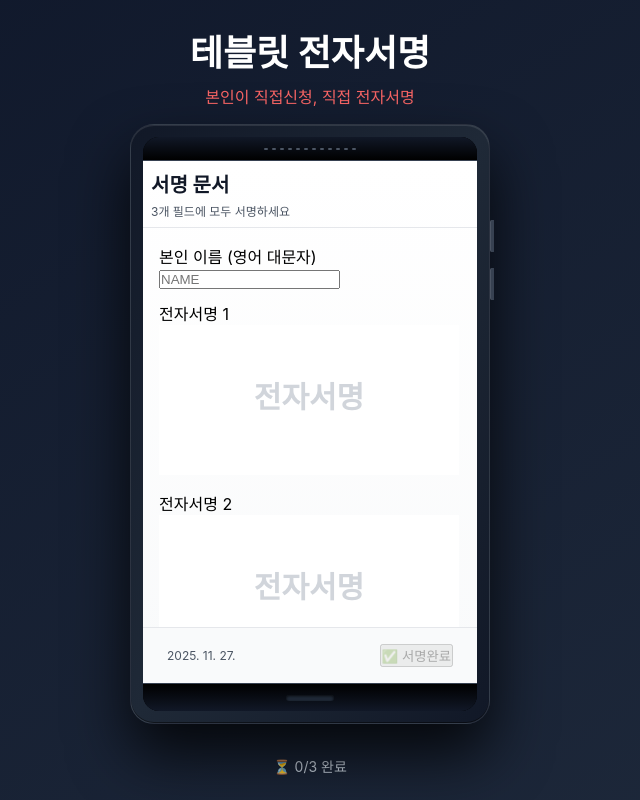
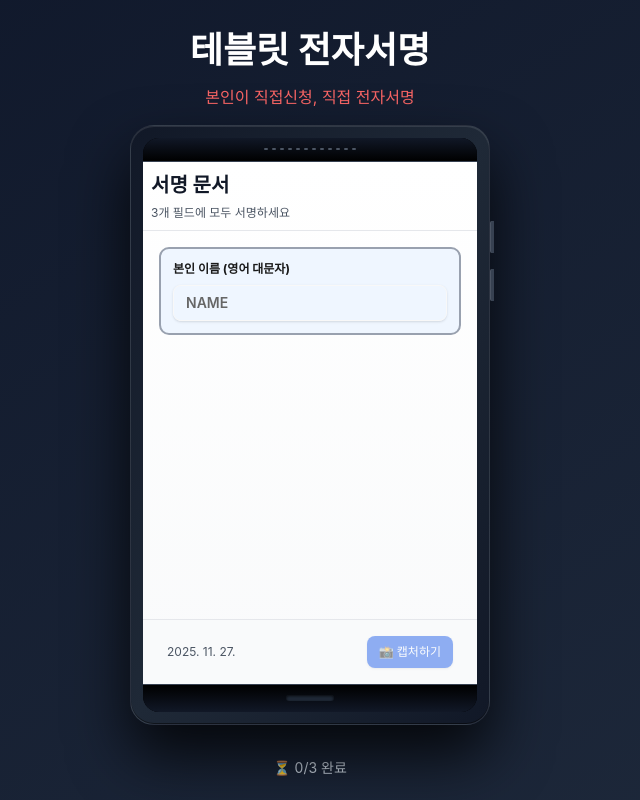
Before and after one commit to rlagnswo0505/signature-project, a React (Vite) app: page / in a window 1280 px wide. Shown: the whole page, without its empty margins (330-970 px from the left). Built offline with nearby package versions, Linux system fonts and the light colour scheme.

Commit message:
Fix: html2canvas oklch 색상 파싱 오류 해결

```diff
--- a/src/App.tsx
+++ b/src/App.tsx
@@ -37,6 +37,30 @@ function App() {
         scale: 2,
         useCORS: true,
         allowTaint: true,
+        ignoreElements: (element) => {
+          // oklch를 사용하는 요소 무시
+          const computedStyle = window.getComputedStyle(element);
+          return computedStyle.color?.includes('oklch') || computedStyle.backgroundColor?.includes('oklch');
+        },
+        onclone: (clonedDoc) => {
+          // 클론된 문서에서 oklch 색상을 rgb로 변환
+          const allElements = clonedDoc.querySelectorAll('*');
+          allElements.forEach((el) => {
+            const htmlEl = el as HTMLElement;
+            const computedStyle = window.getComputedStyle(el);
+
+            // oklch를 사용하는 경우 fallback 색상 설정
+            if (computedStyle.color?.includes('oklch')) {
+              htmlEl.style.color = '#1a1a1a';
+            }
+            if (computedStyle.backgroundColor?.includes('oklch')) {
+              htmlEl.style.backgroundColor = '#ffffff';
+            }
+            if (computedStyle.borderColor?.includes('oklch')) {
+              htmlEl.style.borderColor = '#e0e0e0';
+            }
+          });
+        },
       });
 
       const link = document.createElement('a');
--- a/src/components/signature-canvas.tsx
+++ b/src/components/signature-canvas.tsx
@@ -109,19 +109,25 @@ export function SignatureCanvas({ label, onSignatureChange, name }: SignatureCan
     ctx.closePath();
     setIsDrawing(false);
 
+    // 실제로 그린 선이 있는지 확인 (검은색 선만 카운트)
     const imageData = ctx.getImageData(0, 0, canvas.width, canvas.height);
     const data = imageData.data;
-    let hasSomething = false;
+    let hasDrawing = false;
 
     for (let i = 0; i < data.length; i += 4) {
-      // 배경색(흰색)이 아닌 픽셀이 있는지 확인
-      if (data[i] < 250 || data[i + 1] < 250 || data[i + 2] < 250) {
-        hasSomething = true;
+      const r = data[i];
+      const g = data[i + 1];
+      const b = data[i + 2];
+
+      // 검은색에 가까운 픽셀만 체크 (실제 그린 선)
+      // placeholder 회색(#d1d5db = rgb(209, 213, 219))은 제외
+      if (r < 100 && g < 100 && b < 100) {
+        hasDrawing = true;
         break;
       }
     }
 
-    if (hasSomething && !isSigned) {
+    if (hasDrawing && !isSigned) {
       setIsSigned(true);
       onSignatureChange(true);
     }
@@ -176,7 +182,7 @@ export function SignatureCanvas({ label, onSignatureChange, name }: SignatureCan
         onTouchStart={startDrawing}
         onTouchMove={draw}
         onTouchEnd={stopDrawing}
-        className="w-full h-20 rounded-lg cursor-crosshair touch-none transition-colors border-[3px]"
+        className="w-full h-40 rounded-lg cursor-crosshair touch-none transition-colors border-[2px]"
         style={{
           touchAction: 'none',
           borderColor: '#9ca3af',
@@ -184,7 +190,7 @@ export function SignatureCanvas({ label, onSignatureChange, name }: SignatureCan
         }}
       />
       {isSigned && (
-        <Button variant="link" onClick={clearSignature} className="text-xs h-auto p-0 text-red-600 hover:text-red-700 justify-start">
+        <Button variant="destructive" size="sm" onClick={clearSignature} className="text-xs">
           삭제
         </Button>
       )}
--- a/src/components/tablet-mockup.tsx
+++ b/src/components/tablet-mockup.tsx
@@ -18,6 +18,12 @@ interface TabletMockupProps {
 export function TabletMockup({ signatures, onSignatureChange, onCapture, isAllSigned }: TabletMockupProps) {
   const mockupRef = useRef<HTMLDivElement>(null);
   const [name, setName] = useState('');
+  const [answers, setAnswers] = useState({
+    question1: null as boolean | null,
+    question2: null as boolean | null,
+    question3: null as boolean | null,
+    question4: null as boolean | null,
+  });
 
   const handleNameChange = (e: React.ChangeEvent<HTMLInputElement>) => {
     // 영어 대문자만 허용
@@ -25,7 +31,36 @@ export function TabletMockup({ signatures, onSignatureChange, onCapture, isAllSi
     setName(value);
   };
 
+  const handleAnswerChange = (question: string, answer: boolean) => {
+    setAnswers((prev) => ({
+      ...prev,
+      [question]: answer,
+    }));
+  };
+
+  // 모든 질문에 정답으로 답했는지 확인
+  const allQuestionsCorrect = answers.question1 === true && answers.question2 === false && answers.question3 === true && answers.question4 === true;
+
   const handleCapture = () => {
+    // 질문 검증
+    if (answers.question1 !== true) {
+      alert('❌ 본인이 직접 태블릿으로 작성하고 서명해야 합니다.');
+      return;
+    }
+    if (answers.question2 !== false) {
+      alert('❌ 선물을 받으신 경우 카드 발급이 불가능합니다.');
+      return;
+    }
+    if (answers.question3 !== true) {
+      alert('❌ 자택주소를 다시 확인해주세요.');
+      return;
+    }
+    if (answers.question4 !== true) {
+      alert('❌ 결제일이 13일이 맞는지 확인해주세요.');
+      return;
+    }
+
+    // 모든 검증 통과 시 캡처
     if (mockupRef.current) {
       onCapture(mockupRef.current);
     }
@@ -95,16 +130,82 @@ export function TabletMockup({ signatures, onSignatureChange, onCapture, isAllSi
                     <Input id="name" type="text" value={name} onChange={handleNameChange} placeholder="NAME" className="text-sm font-semibold uppercase" />
                   </div>
 
-                  <SignatureCanvas label="전자서명 1" onSignatureChange={(val) => onSignatureChange('signer1', val)} name={name} />
-                  <SignatureCanvas label="전자서명 2" onSignatureChange={(val) => onSignatureChange('signer2', val)} name={name} />
-                  <SignatureCanvas label="전자서명 3" onSignatureChange={(val) => onSignatureChange('signer3', val)} name={name} />
+                  {/* 이름 입력 후에만 질문과 서명란 표시 */}
+                  {name.trim() && (
+                    <>
+                      {/* 고객 확인 질문 */}
+                      <div className="flex flex-col gap-3 p-3 border-2 border-orange-400 rounded-lg bg-yellow-50">
+                        <div className="text-xs font-bold text-red-600 leading-relaxed">
+                          모든 항목을 읽고 태블릿 전자 서명을 해주세요.
+                          <br />
+                          심사 대답에 잘못 대답 시 카드발급이 취소될 수 있습니다.
+                        </div>
+
+                        {/* 질문 1 */}
+                        <div className="flex flex-col gap-1">
+                          <Label className="text-xs font-semibold">1. 본인이 직접 태블릿으로 작성하고 서명했나요?</Label>
+                          <div className="flex gap-2">
+                            <Button size="sm" variant={answers.question1 === true ? 'default' : 'outline'} onClick={() => handleAnswerChange('question1', true)} className="text-xs flex-1">
+                              예 ✓
+                            </Button>
+                            <Button size="sm" variant={answers.question1 === false ? 'default' : 'outline'} onClick={() => handleAnswerChange('question1', false)} className="text-xs flex-1">
+                              아니요
+                            </Button>
+                          </div>
+                        </div>
+
+                        {/* 질문 2 */}
+                        <div className="flex flex-col gap-1">
+                          <Label className="text-xs font-semibold">2. 선물을 받은 적 있나요?</Label>
+                          <div className="flex gap-2">
+                            <Button size="sm" variant={answers.question2 === true ? 'default' : 'outline'} onClick={() => handleAnswerChange('question2', true)} className="text-xs flex-1">
+                              예
+                            </Button>
+                            <Button size="sm" variant={answers.question2 === false ? 'default' : 'outline'} onClick={() => handleAnswerChange('question2', false)} className="text-xs flex-1">
+                              아니요 ✓
+                            </Button>
+                          </div>
+                        </div>
+
+                        {/* 질문 3 */}
+                        <div className="flex flex-col gap-1">
+                          <Label className="text-xs font-semibold">3. 자택주소가 부평구 광장로 16 1층 10호 미얀골 맞나요?</Label>
+                          <div className="flex gap-2">
+                            <Button size="sm" variant={answers.question3 === true ? 'default' : 'outline'} onClick={() => handleAnswerChange('question3', true)} className="text-xs flex-1">
+                              예 ✓
+                            </Button>
+                            <Button size="sm" variant={answers.question3 === false ? 'default' : 'outline'} onClick={() => handleAnswerChange('question3', false)} className="text-xs flex-1">
+                              아니요
+                            </Button>
+                          </div>
+                        </div>
+
+                        {/* 질문 4 */}
+                        <div className="flex flex-col gap-1">
+                          <Label className="text-xs font-semibold">4. 결제일이 13일 맞나요?</Label>
+                          <div className="flex gap-2">
+                            <Button size="sm" variant={answers.question4 === true ? 'default' : 'outline'} onClick={() => handleAnswerChange('question4', true)} className="text-xs flex-1">
+                              예 (13일) ✓
+                            </Button>
+                            <Button size="sm" variant={answers.question4 === false ? 'default' : 'outline'} onClick={() => handleAnswerChange('question4', false)} className="text-xs flex-1">
+                              아니요
+                            </Button>
+                          </div>
+                        </div>
+                      </div>
+
+                      <SignatureCanvas label="전자서명 1" onSignatureChange={(val) => onSignatureChange('signer1', val)} name={name} />
+                      <SignatureCanvas label="전자서명 2" onSignatureChange={(val) => onSignatureChange('signer2', val)} name={name} />
+                      <SignatureCanvas label="전자서명 3" onSignatureChange={(val) => onSignatureChange('signer3', val)} name={name} />
+                    </>
+                  )}
                 </div>
 
                 {/* 푸터 */}
                 <div style={{ padding: '1rem 1.5rem', borderTop: '1px solid #e5e7eb', backgroundColor: '#f9fafb', display: 'flex', alignItems: 'center', justifyContent: 'space-between', gap: '0.5rem' }}>
                   <p style={{ fontSize: '0.75rem', color: '#4b5563' }}>{new Date().toLocaleDateString('ko-KR')}</p>
                   <Button onClick={handleCapture} disabled={!isAllSigned} size="sm" className="text-xs">
-                    ✅ 서명완료
+                    📸 캡처하기
                   </Button>
                 </div>
               </div>
--- a/src/globals.css
+++ b/src/globals.css
@@ -117,9 +117,15 @@
 
 @layer base {
   * {
-    @apply border-border outline-ring/50;
+    margin: 0;
+    padding: 0;
+    box-sizing: border-box;
   }
   body {
-    @apply bg-background text-foreground;
+    background-color: var(--background);
+    color: var(--foreground);
+    font-family: "Geist", "Geist Fallback", -apple-system, BlinkMacSystemFont, 'Segoe UI', 'Roboto', sans-serif;
+    -webkit-font-smoothing: antialiased;
+    -moz-osx-font-smoothing: grayscale;
   }
 }
--- a/src/index.css
+++ b/src/index.css
@@ -1,13 +1,41 @@
+@tailwind utilities;
+
+@layer base {
+  :root {
+    --background: 0 0% 100%;
+    --foreground: 222.2 84% 4.9%;
+    --card: 0 0% 100%;
+    --card-foreground: 222.2 84% 4.9%;
+    --popover: 0 0% 100%;
+    --popover-foreground: 222.2 84% 4.9%;
+    --primary: 221.2 83.2% 53.3%;
+    --primary-foreground: 210 40% 98%;
+    --secondary: 210 40% 96.1%;
+    --secondary-foreground: 222.2 47.4% 11.2%;
+    --muted: 210 40% 96.1%;
+    --muted-foreground: 215.4 16.3% 46.9%;
+    --accent: 210 40% 96.1%;
+    --accent-foreground: 222.2 47.4% 11.2%;
+    --destructive: 0 84.2% 60.2%;
+    --destructive-foreground: 210 40% 98%;
+    --border: 214.3 31.8% 91.4%;
+    --input: 214.3 31.8% 91.4%;
+    --ring: 221.2 83.2% 53.3%;
+    --radius: 0.5rem;
+  }
+}
+
+@layer base {
   * {
     margin: 0;
     padding: 0;
     box-sizing: border-box;
   }
-
   body {
-  font-family: -apple-system, BlinkMacSystemFont, 'Segoe UI', 'Roboto', 'Oxygen',
-    'Ubuntu', 'Cantarell', 'Fira Sans', 'Droid Sans', 'Helvetica Neue',
-    sans-serif;
+    background-color: hsl(var(--background));
+    color: hsl(var(--foreground));
+    font-family: -apple-system, BlinkMacSystemFont, 'Segoe UI', 'Roboto', 'Oxygen', 'Ubuntu', 'Cantarell', 'Fira Sans', 'Droid Sans', 'Helvetica Neue', sans-serif;
     -webkit-font-smoothing: antialiased;
     -moz-osx-font-smoothing: grayscale;
   }
+}
--- a/src/main.tsx
+++ b/src/main.tsx
@@ -1,6 +1,6 @@
 import { StrictMode } from 'react';
 import { createRoot } from 'react-dom/client';
-import './index.css';
+import './globals.css';
 import App from './App.tsx';
 
 createRoot(document.getElementById('root')!).render(
```
Also changed, not shown: src/components/ui/button.tsx (+26 -43 lines). Lines whose indentation alone changed are shown as unchanged.
